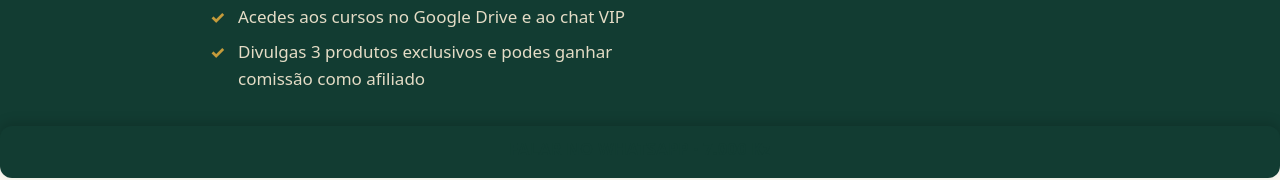
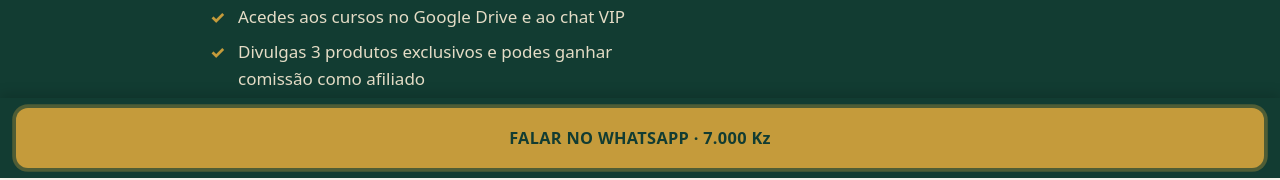
Before and after one commit to isaacpedro666/Vendedor-, a plain HTML site: page index.html in a window 1280 px wide. Shown: the part 622-802 px from the top of the page. Drawn offline with Linux system fonts and the light colour scheme.

Commit message:
Add files via upload

```diff
--- a/index.html
+++ b/index.html
@@ -120,7 +120,7 @@ details p{margin:10px 0 0}
 .cta-mid{padding:36px 0}
 .cta-note{font-size:.92rem;color:#3c4a44;margin:12px auto 0;max-width:520px}
 .sticky{position:fixed;left:0;right:0;bottom:0;background:var(--verde);padding:10px 16px calc(10px + env(safe-area-inset-bottom,0px));z-index:50;display:block;box-shadow:0 -4px 12px rgba(0,0,0,.15)}
-.sticky .btn{margin:0;width:100%;min-height:52px;animation:pulseCta 2.8s ease-in-out infinite}
+.sticky .btn{margin:0;width:100%;min-height:52px;display:flex;align-items:center;justify-content:center;animation:pulseCta 2.8s ease-in-out infinite}
 @keyframes pulseCta{0%,100%{box-shadow:0 0 0 0 rgba(197,155,59,.55)}50%{box-shadow:0 0 0 10px rgba(197,155,59,0)}}
 @media(prefers-reduced-motion:reduce){.sticky .btn{animation:none}}
 body{padding-bottom:84px}
@@ -356,7 +356,7 @@ footer .links{display:flex;gap:18px;flex-wrap:wrap;margin-top:10px}
   </div>
 </footer>
 
-<a class="sticky btn" id="sticky-cta" data-cta data-label-wa="FALAR NO WHATSAPP · 7.000 Kz" data-label-checkout="QUERO ACEDER AO SISTEMA · 7.000 Kz" href="#oferta">QUERO ACEDER AO SISTEMA · 7.000 Kz</a>
+<div class="sticky"><a class="btn" id="sticky-cta" data-cta data-label-wa="FALAR NO WHATSAPP · 7.000 Kz" data-label-checkout="QUERO ACEDER AO SISTEMA · 7.000 Kz" href="#oferta">QUERO ACEDER AO SISTEMA · 7.000 Kz</a></div>
 <script>
 (function () {
   var C = window.SITE_CONFIG || {};
```
